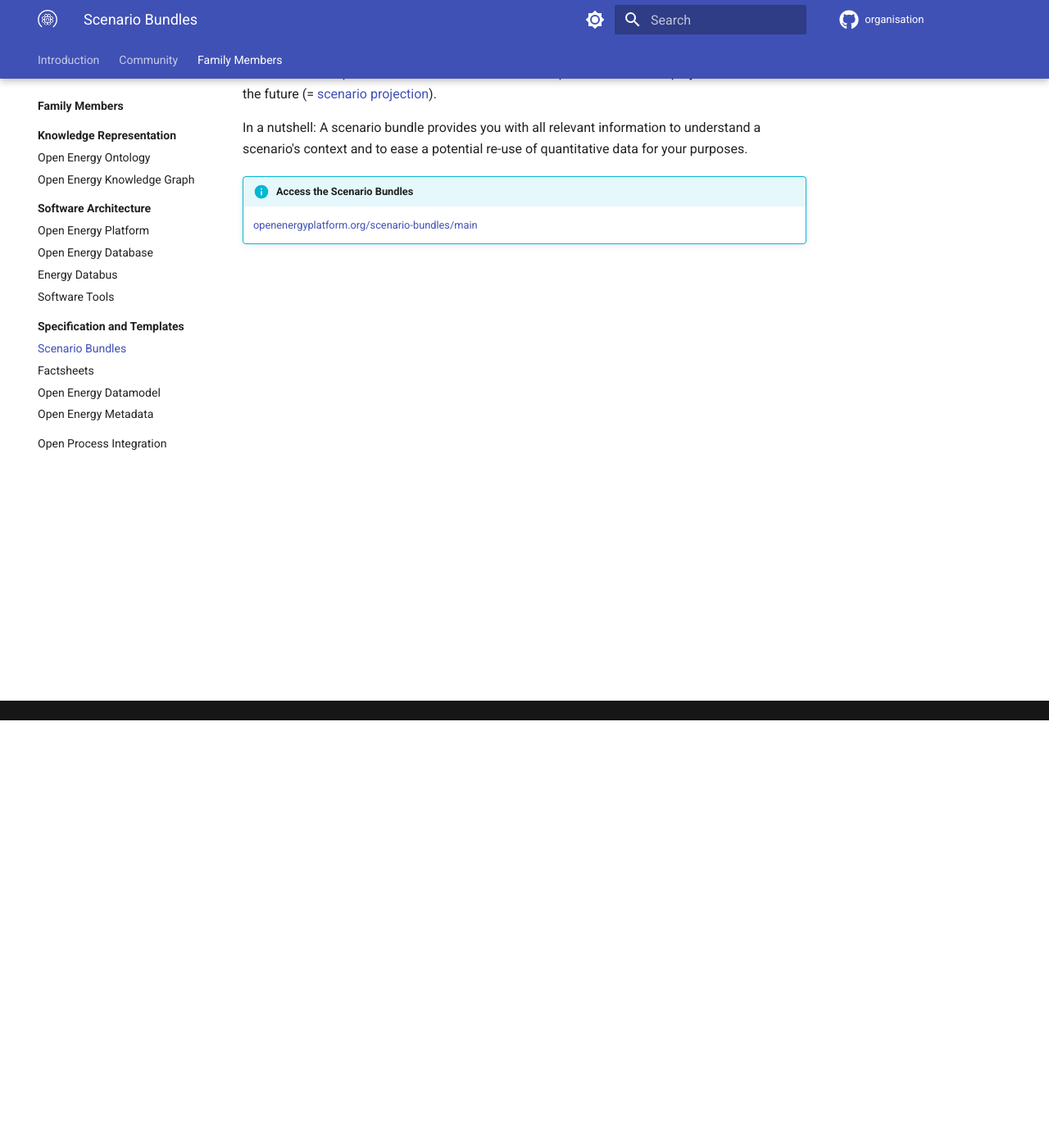
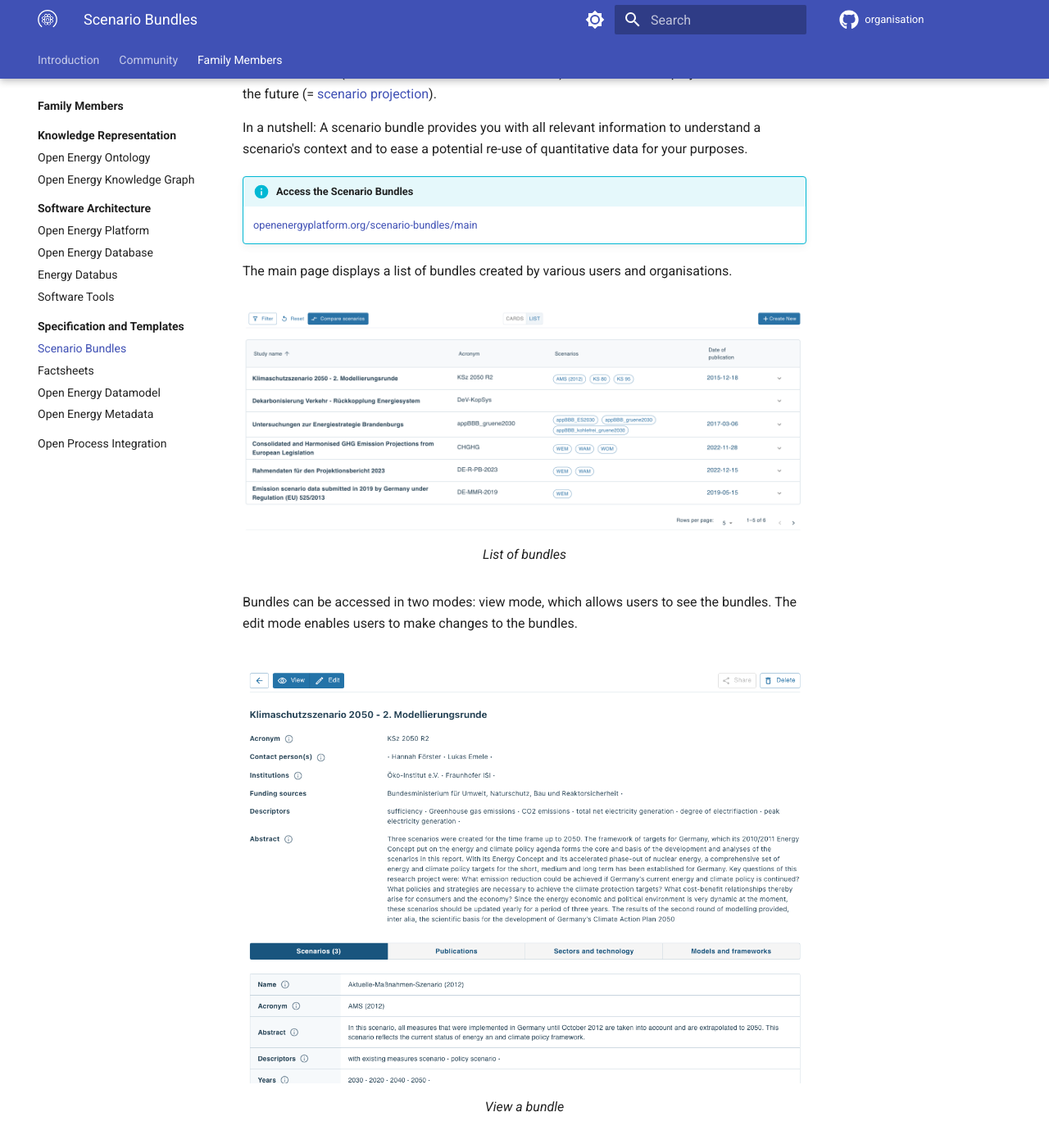
Before and after one commit to OpenEnergyPlatform/organisation, an MkDocs documentation site: the page built from compendium/family_members/templates-and-specification/scenario-bundles.md, in a window 1280 px wide and 1400 px high, scrolled down 521 px. Shown: the top 1396 px of the window at 82% size. Built offline with MkDocs 1.6.1 and Material for MkDocs 9.7.7, drawn with Linux system fonts in a browser that asks for light colours; comment, search, counter and statistics services are not loaded; some of the changed text lies outside the part shown.

Commit message:
Documentation for OEKG schema and the web pages related to scenario bundles #74

```diff
--- a/compendium/family_members/templates-and-specification/scenario-bundles.md
+++ b/compendium/family_members/templates-and-specification/scenario-bundles.md
@@ -16,3 +16,27 @@ In a nutshell: A scenario bundle provides you with all relevant information to u
 
 !!! info "Access the Scenario Bundles"
     [openenergyplatform.org/scenario-bundles/main](https://openenergy-platform.org/scenario-bundles/main)
+
+The main page displays a list of bundles created by various users and organisations.
+<figure markdown>
+  ![Image title](../../img/Bundles_main_page.png)
+  <figcaption>List of bundles</figcaption>
+</figure>
+
+Bundles can be accessed in two modes: view mode, which allows users to see the bundles. The edit mode enables users to make changes to the bundles.
+
+<figure markdown>
+  ![Image title](../../img/Bundles_View_Mode.png)
+  <figcaption>View a bundle</figcaption>
+</figure>
+
+<figure markdown>
+  ![Image title](../../img/Bundles_Edit_Mode.png)
+  <figcaption>Edit a bundle and add scenarios</figcaption>
+</figure>
+
+Users can choose scenarios from different bundles for comparison.
+<figure markdown>
+  ![Image title](../../img/Bundles_Qualititative_Comparison.png)
+  <figcaption>An example of a qualititative comparison between bundles</figcaption>
+</figure>
```
Also changed, not shown: compendium/family_members/knowledge-representation/oekg.md (+8 -1 lines), compendium/img/Bundles_Edit_Mode.png (added), compendium/img/Bundles_Qualititative_Comparison.png (added), compendium/img/Bundles_View_Mode.png (added), compendium/img/Bundles_main_page.png (added), 3 other files.
